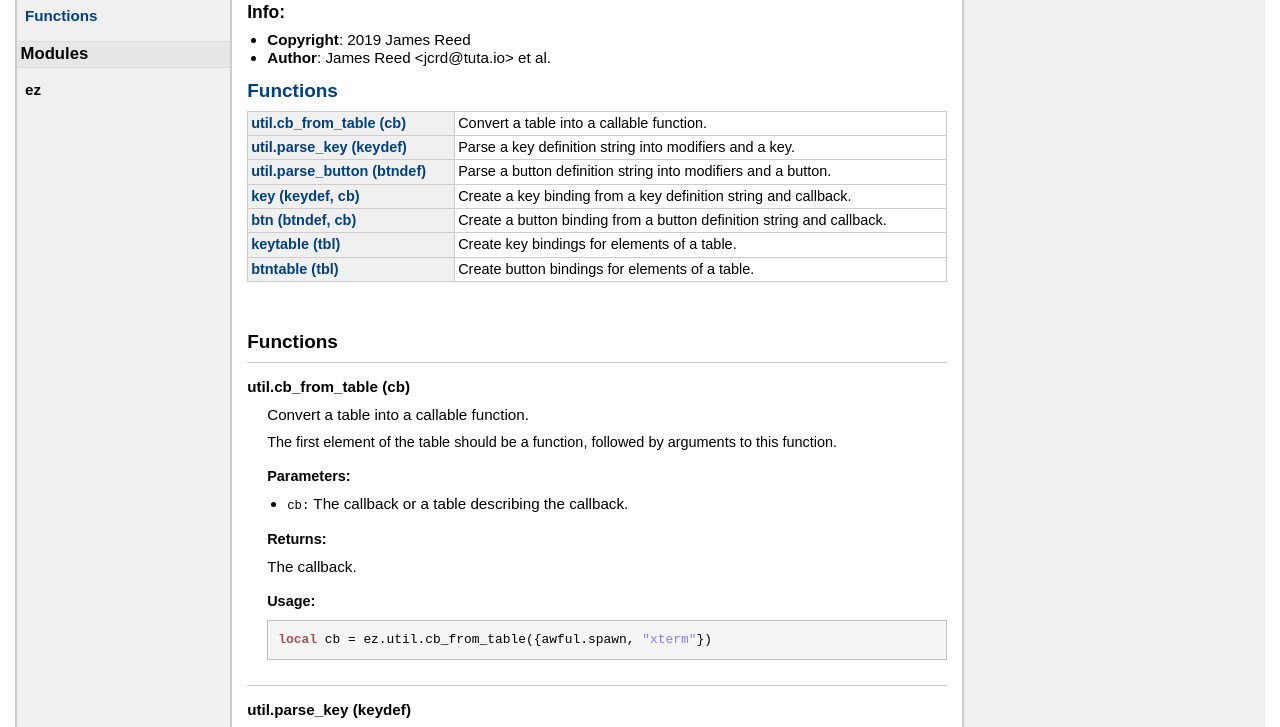
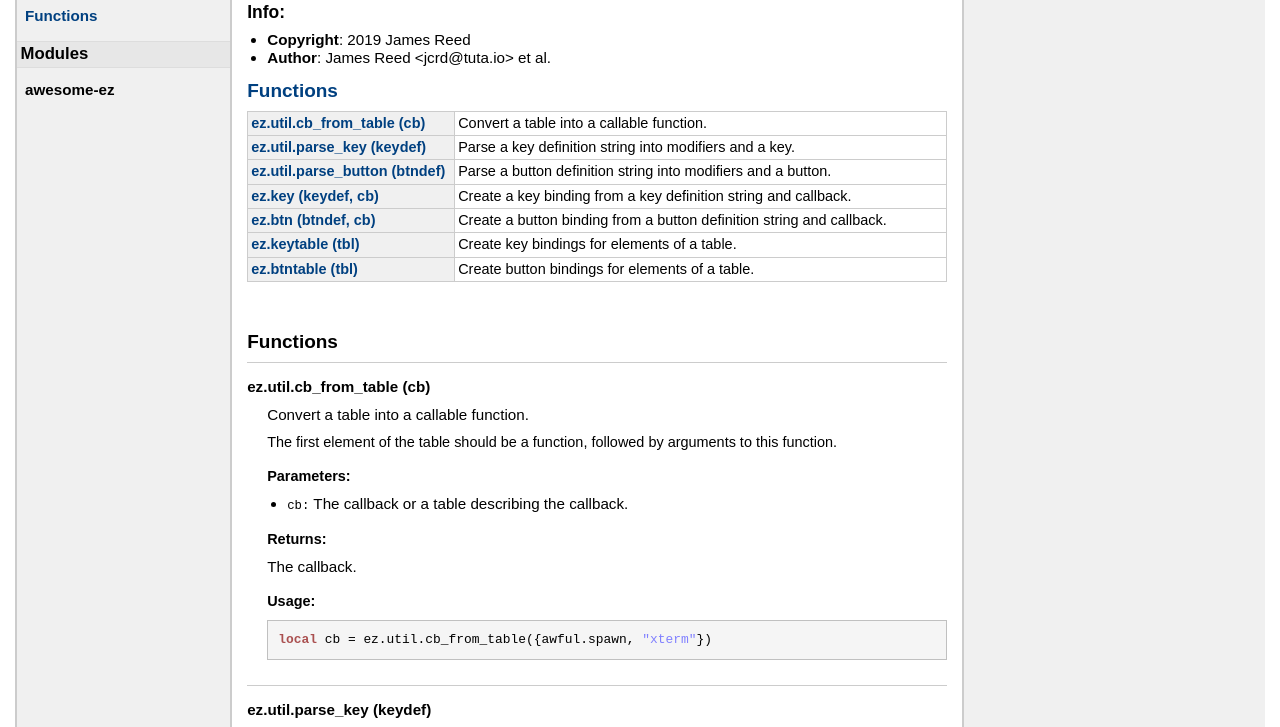
Before and after one commit to jcrd/awesome-ez, a plain HTML site: page index.html in a window 1280 px wide. Shown: the part 107-834 px from the top of the page. Drawn offline with Linux system fonts and the light colour scheme.

Commit message:
Update docs for rockspec changes

```diff
--- a/index.html
+++ b/index.html
@@ -35,14 +35,14 @@
 
 <h2>Modules</h2>
 <ul class="nowrap">
-  <li><strong>ez</strong></li>
+  <li><strong>awesome-ez</strong></li>
 </ul>
 
 </div>
 
 <div id="content">
 
-<h1>Module <code>ez</code></h1>
+<h1>Module <code>awesome-ez</code></h1>
 <p>Create key and button bindings from simple definitions.</p>
 <p></p>
     <h3>Info:</h3>
@@ -55,31 +55,31 @@
 <h2><a href="#Functions">Functions</a></h2>
 <table class="function_list">
 	<tr>
-	<td class="name" nowrap><a href="#util.cb_from_table">util.cb_from_table (cb)</a></td>
+	<td class="name" nowrap><a href="#ez.util.cb_from_table">ez.util.cb_from_table (cb)</a></td>
 	<td class="summary">Convert a table into a callable function.</td>
 	</tr>
 	<tr>
-	<td class="name" nowrap><a href="#util.parse_key">util.parse_key (keydef)</a></td>
+	<td class="name" nowrap><a href="#ez.util.parse_key">ez.util.parse_key (keydef)</a></td>
 	<td class="summary">Parse a key definition string into modifiers and a key.</td>
 	</tr>
 	<tr>
-	<td class="name" nowrap><a href="#util.parse_button">util.parse_button (btndef)</a></td>
+	<td class="name" nowrap><a href="#ez.util.parse_button">ez.util.parse_button (btndef)</a></td>
 	<td class="summary">Parse a button definition string into modifiers and a button.</td>
 	</tr>
 	<tr>
-	<td class="name" nowrap><a href="#key">key (keydef, cb)</a></td>
+	<td class="name" nowrap><a href="#ez.key">ez.key (keydef, cb)</a></td>
 	<td class="summary">Create a key binding from a key definition string and callback.</td>
 	</tr>
 	<tr>
-	<td class="name" nowrap><a href="#btn">btn (btndef, cb)</a></td>
+	<td class="name" nowrap><a href="#ez.btn">ez.btn (btndef, cb)</a></td>
 	<td class="summary">Create a button binding from a button definition string and callback.</td>
 	</tr>
 	<tr>
-	<td class="name" nowrap><a href="#keytable">keytable (tbl)</a></td>
+	<td class="name" nowrap><a href="#ez.keytable">ez.keytable (tbl)</a></td>
 	<td class="summary">Create key bindings for elements of a table.</td>
 	</tr>
 	<tr>
-	<td class="name" nowrap><a href="#btntable">btntable (tbl)</a></td>
+	<td class="name" nowrap><a href="#ez.btntable">ez.btntable (tbl)</a></td>
 	<td class="summary">Create button bindings for elements of a table.</td>
 	</tr>
 </table>
@@ -92,8 +92,8 @@
 
     <dl class="function">
     <dt>
-    <a name = "util.cb_from_table"></a>
-    <strong>util.cb_from_table (cb)</strong>
+    <a name = "ez.util.cb_from_table"></a>
+    <strong>ez.util.cb_from_table (cb)</strong>
     </dt>
     <dd>
     Convert a table into a callable function.
@@ -124,8 +124,8 @@
 
 </dd>
     <dt>
-    <a name = "util.parse_key"></a>
-    <strong>util.parse_key (keydef)</strong>
+    <a name = "ez.util.parse_key"></a>
+    <strong>ez.util.parse_key (keydef)</strong>
     </dt>
     <dd>
     Parse a key definition string into modifiers and a key.
@@ -159,8 +159,8 @@
 
 </dd>
     <dt>
-    <a name = "util.parse_button"></a>
-    <strong>util.parse_button (btndef)</strong>
+    <a name = "ez.util.parse_button"></a>
+    <strong>ez.util.parse_button (btndef)</strong>
     </dt>
     <dd>
     Parse a button definition string into modifiers and a button.
@@ -192,8 +192,8 @@
 
 </dd>
     <dt>
-    <a name = "key"></a>
-    <strong>key (keydef, cb)</strong>
+    <a name = "ez.key"></a>
+    <strong>ez.key (keydef, cb)</strong>
     </dt>
     <dd>
     Create a key binding from a key definition string and callback.
@@ -220,8 +220,8 @@
 
 </dd>
     <dt>
-    <a name = "btn"></a>
-    <strong>btn (btndef, cb)</strong>
+    <a name = "ez.btn"></a>
+    <strong>ez.btn (btndef, cb)</strong>
     </dt>
     <dd>
     Create a button binding from a button definition string and callback.
@@ -248,8 +248,8 @@
 
 </dd>
     <dt>
-    <a name = "keytable"></a>
-    <strong>keytable (tbl)</strong>
+    <a name = "ez.keytable"></a>
+    <strong>ez.keytable (tbl)</strong>
     </dt>
     <dd>
     Create key bindings for elements of a table.
@@ -273,8 +273,8 @@
 
 </dd>
     <dt>
-    <a name = "btntable"></a>
-    <strong>btntable (tbl)</strong>
+    <a name = "ez.btntable"></a>
+    <strong>ez.btntable (tbl)</strong>
     </dt>
     <dd>
     Create button bindings for elements of a table.
@@ -304,7 +304,7 @@
 </div> <!-- id="main" -->
 <div id="about">
 <i>generated by <a href="http://github.com/stevedonovan/LDoc">LDoc 1.4.6</a></i>
-<i style="float:right;">Last updated 2019-05-26 17:03:09 </i>
+<i style="float:right;">Last updated 2019-07-04 15:39:53 </i>
 </div> <!-- id="about" -->
 </div> <!-- id="container" -->
 </body>
```
